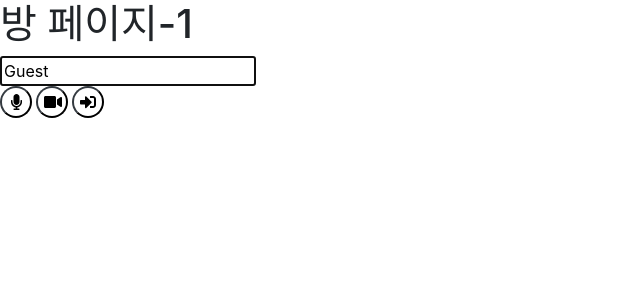
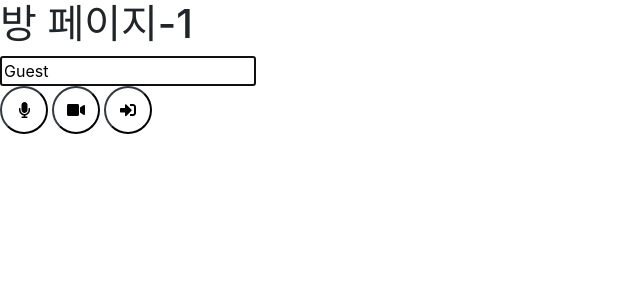
Before and after one commit to 34seod/isthereanyone, a React (Create React App) app in the folder client/: page /1 in a window 1280 px wide. Shown: the top 300 px of the page, without its empty margins (0-640 px from the left). Built offline with nearby package versions, Linux system fonts and the light colour scheme.

Commit message:
big button

```diff
--- a/client/src/components/IconButton/IconButton.css
+++ b/client/src/components/IconButton/IconButton.css
@@ -1,6 +1,6 @@
 .icon-button {
-    color: black;
-    background-color: white;
-    width: 2rem;
-    height: 2rem;
+  color: black;
+  background-color: white;
+  width: 3rem;
+  height: 3rem;
 }
```
